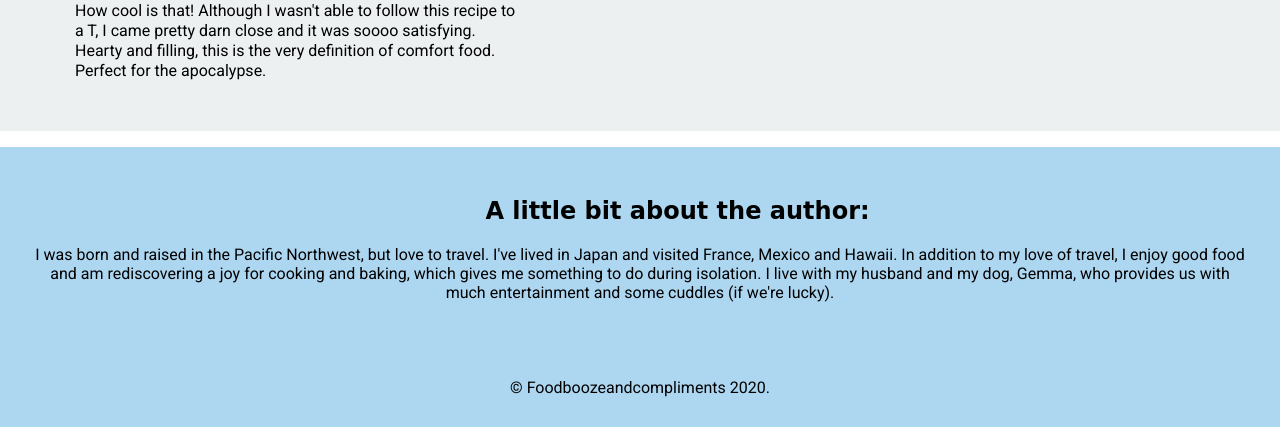
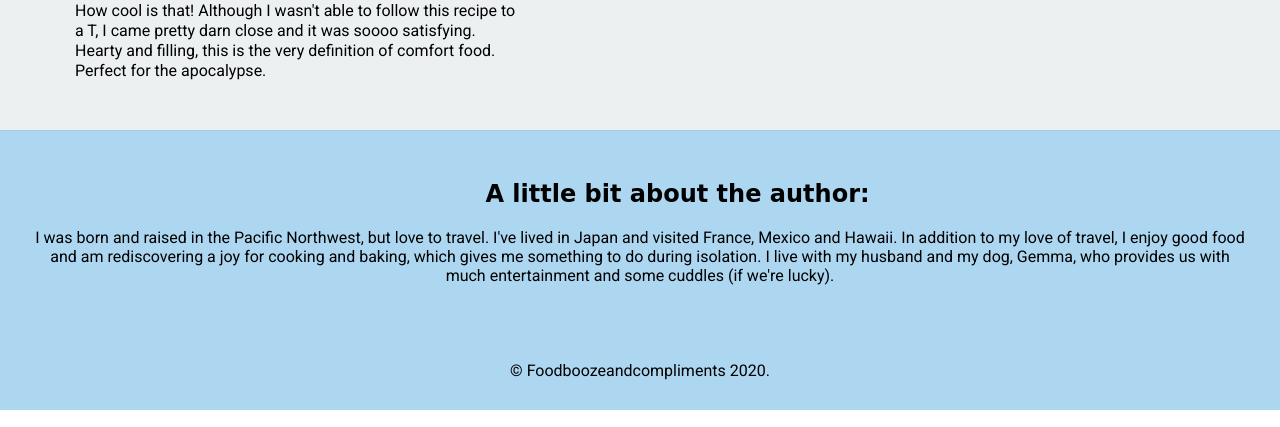
Before and after one commit to LINDGRENBA/bloggin-site, a plain HTML site: page index.html in a window 1280 px wide. Shown: the part 1704-2131 px from the top of the page. Drawn offline with Linux system fonts and the light colour scheme; a web font is replaced by a local one.

Commit message:
Reduce gap between .dinner div and .about-me div.

```diff
--- a/css/styles.css
+++ b/css/styles.css
@@ -1,5 +1,5 @@
 body {
-  margin: 0px;
+  margin: 0;
   padding: 0;
   font-family: 'Roboto', sans-serif;
 }
@@ -62,15 +62,14 @@ h2 {
   background: rgba(255,255,255,.8);
 }
 
-.about-me {
-  padding-top: 20px;
-  padding-bottom: 20px;
-}
-
 footer, .about-me {
   background-color: rgba(93,173,226,0.5);
   color: #000;
   padding: 30px;
+}
+
+.about-me {
+  margin-top: -17px;
 }
 
 a:link {
```
